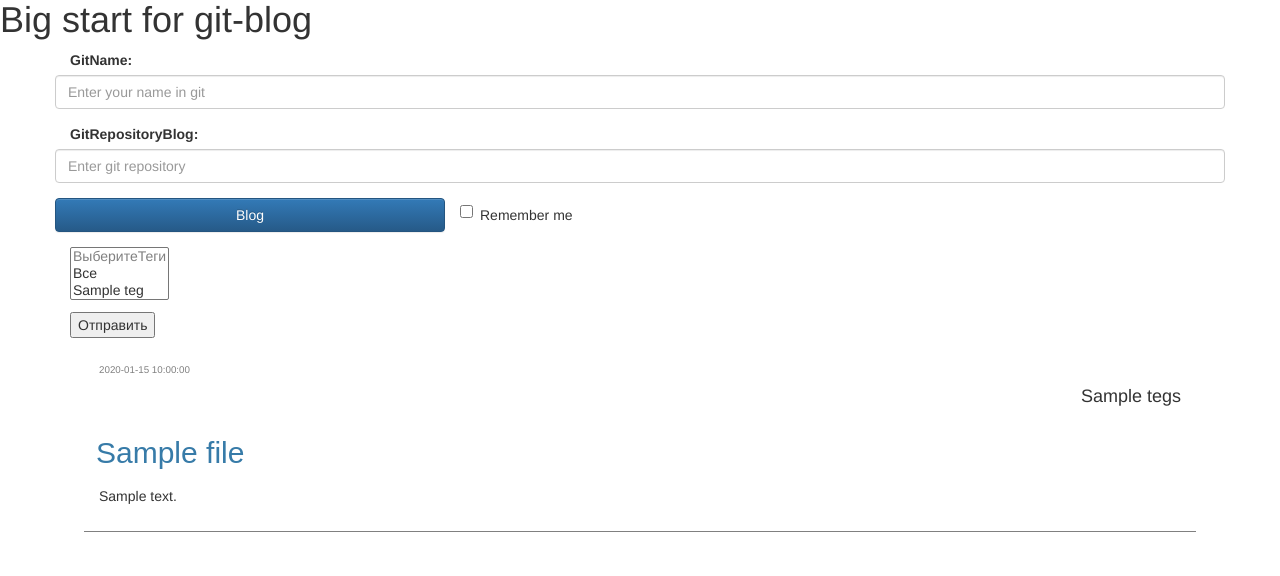
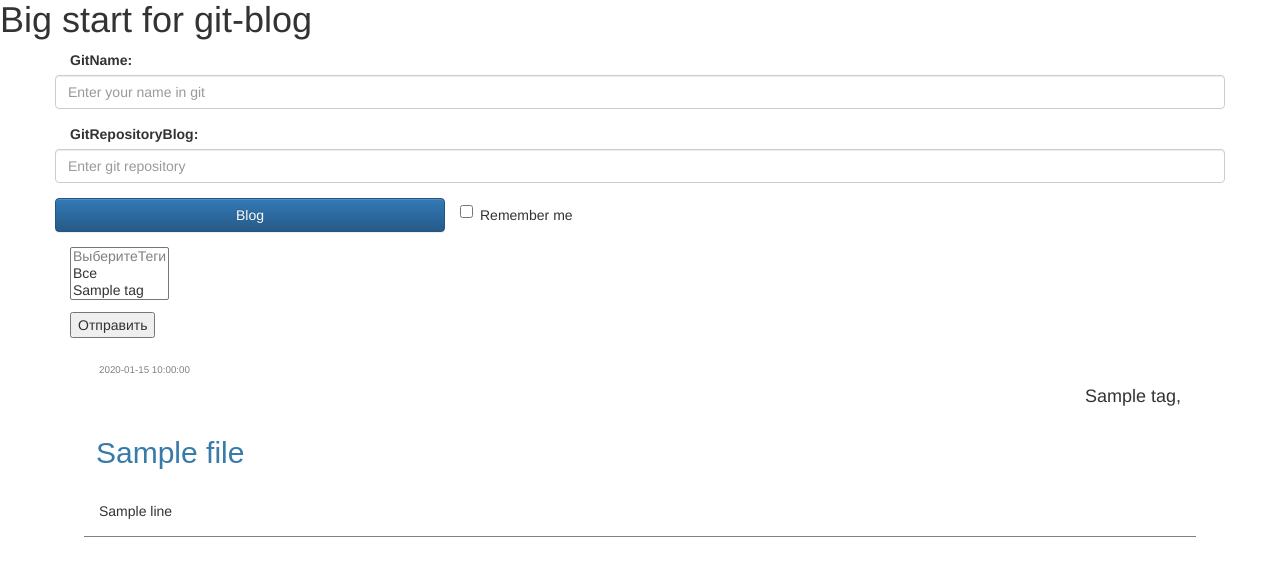
Before and after one commit to rrLero/git-blog, a Flask app: template templates/blog.html in a window 1280 px wide. Shown: the part 20-596 px from the top of the page. Run offline with Flask 2, Linux system fonts and the light colour scheme; the template is opened without the code that fills it: most values are stand-ins (such as "Sample title", 1, 10 or a date in 2020); some libraries are stand-ins or nearby versions.

Commit message:
new format works

```diff
--- a/app.py
+++ b/app.py
@@ -26,7 +26,7 @@ f.close()
 # считываем с репозитория git-blog-content файл README.md и читаем в переменную file
 def get_file(git_name, git_repository):
     list_git_files = []
-    git_objects = requests.get('https://api.github.com/repos/%s/%s/contents/' % (git_name, git_repository))
+    git_objects = requests.get('https://api.github.com/repos/%s/%s/contents/posts/' % (git_name, git_repository), auth=('rrlero', '7M7T9nHH'))
     git_objects = git_objects.json()
     if str(type(git_objects)) == "<class 'dict'>":
         session['logged_in'] = False
@@ -34,31 +34,21 @@ def get_file(git_name, git_repository):
     for git_object in git_objects:
         url = git_object['download_url']
         val = {}
-        s = git_object['name'].rfind('.')
-        if s != -1:
-            val['date'] = git_object['name'][0: s]
-        else:
-            val['date'] = git_object['name']
-        try:
-            val['date'] = datetime.datetime.strptime(val['date'], "%H:%M %d-%m-%Y")
-            val['date'] = str(val['date'])
-        except:
-            val['date'] = 'No date'
-        val['title'] = 'No title'
         resource = requests.get(url)
         data = resource.content.decode('utf-8')
         data = [i for i in data.split('\n')]
         data.remove('')
+        val['date'] = ''
         val['text'] = ''
-        val['tegs'] = 'No tegs'
-        if len(data) > 5:
-            for i in range(5):
-                key, string = test_string(data[i])
-                val[key] = string
-            for i in range(5, len(data)):
-                val['text'] = val['text'] + ' ' + data[i]
-        else:
-            val['text'] = 'your file not in right format'
+        val['tags'] = 'No tags'
+        val['author'] = ''
+        val['layout'] = ''
+        i = 1
+        while '---' != data[i]:
+            key, string = test_string(data[i])
+            val[key] = string
+            i += 1
+        val['text'] = [data[j] for j in range(i+1, len(data))]
         list_git_files.append(val)
         f = open('static/temp.txt', 'w')
         f.write(json.dumps(list_git_files))
@@ -67,14 +57,23 @@ def get_file(git_name, git_repository):
 
 
 def test_string(test):
-    if '---' in test:
-        return 'symbol', test
-    if 'title' in test and ':' in test:
-        return 'title', test.split(':')[1].strip()
-    if 'tegs' in test and ':' in test:
-        return 'tegs', test.split(':')[1].strip()
+    if 'title:' in test and ':' in test:
+        return 'title', test[test.find('title:')+len('title:'):].strip()
+    if 'tags' in test and ':' in test:
+        test = test[test.find('tags:')+len('tags:'):].strip()
+        if ',' in test:
+            tags = [j.strip() for j in test.split(',')]
+        else:
+            tags = [test]
+        return 'tags', tags
     if 'layout' in test and ':' in test:
-        return 'layout', test.split(':')[1].strip()
+        return 'layout', test[test.find('layout:')+len('layout:'):].strip()
+    if 'date' in test and ':' in test:
+        test = test[test.find('date:') + len('date:'):].strip()
+        test = test.strip('"')
+        return 'date', test
+    if 'author' in test and ':' in test:
+        return 'author', test[test.find('author:')+len('author:'):].strip()
 
 
 @app.route('/index')
@@ -105,15 +104,17 @@ def login():
         session['logged_in'] = False
         return redirect(url_for('homepage'))
 
+
 # Переадресация на страницу not_found.html
 @app.errorhandler(404)
 def page_not_found(e):
     return render_template('not_found.html'), 404
 
+
 @app.route('/<git_name>/<git_repository_blog>/', methods=['GET', 'POST'])
 def blog(git_name, git_repository_blog, sort=None):
     if request.method == 'GET':
-        sort = request.args.get('teg')
+        sort = request.args.get('tag')
         if sort == 'None':
             sort = None
     session['logged_in'] = True
@@ -121,15 +122,23 @@ def blog(git_name, git_repository_blog, sort=None):
     temp = f.readline()
     if temp:
         file = sorted(json.loads(temp), key=lambda d: d['date'], reverse=True)
-        tegs = {i['tegs'] for i in file}
+        tags = []
+        for i in file:
+            for j in i['tags']:
+                tags.append(j)
+        tags = list(set(tags))
         f.close()
         return render_template('blog.html', git_name=git_name, git_repository_blog=git_repository_blog, file=file,
-                               tegs=tegs, sort=sort)
+                               tags=tags, sort=sort)
     else:
         file = get_file(git_name, git_repository_blog)
     if file:
-        tegs = {i['tegs'] for i in file}
-        return render_template('blog.html', git_name=git_name, git_repository_blog=git_repository_blog, file=file, tegs=tegs, sort=sort)
+        tags = []
+        for i in file:
+            for j in i['tags']:
+                tags.append(j)
+        tags = list(set(tags))
+        return render_template('blog.html', git_name=git_name, git_repository_blog=git_repository_blog, file=file, tags=tags, sort=sort)
     else:
         session['logged_in'] = False
         flash('No such name or repository or both')
@@ -137,4 +146,4 @@ def blog(git_name, git_repository_blog, sort=None):
 
 
 if __name__ == '__main__':
-    app.run(debug=True)
+    app.run(debug=True, host='0.0.0.0')
--- a/templates/blog.html
+++ b/templates/blog.html
@@ -3,11 +3,11 @@
 
 
 <form action="{{ url_for('blog' , git_name=git_name, git_repository_blog=git_repository_blog) }}" method="get">
-    <p><select size="3" multiple name="teg">
+    <p><select size="3" multiple name="tag">
         <option disabled>ВыберитеТеги</option>
         <option value="None">Все</option>
-        {% for teg in tegs %}
-        <option value="{{ teg }}" >{{ teg }}</option>
+        {% for tag in tags %}
+        <option value="{{ tag }}" >{{ tag }}</option>
         {% endfor %}
     </select></p>
     <p><input type="submit" value="Отправить"></p>
@@ -17,21 +17,28 @@
 
 {% for el in file %}
     {% if sort  %}
-    {% if sort == el['tegs'] %}
+    {% if sort in el['tags'] %}
       <li>
           <div class="date"> {{ el['date'] }}</div>
-          <h4 align="right"> {{ el['tegs'] }}</h4>
+          <h4 align="right"> {% for tag in el['tags'] %} {{ tag }} {% endfor %}</h4>
           <h2 class="entres-h2">{{ el['title'] }} </h2>
-          <p>{{ el['text'] }} </p>
+
+              {% for line in el['text'] %}
+             <p> {{ line }}</p>
+              {% endfor %}
+
+
           <div style="clear:both;"></div>
       </li>
     {% endif %}
     {% else %}
           <li>
           <div class="date"> {{ el['date'] }}</div>
-          <h4 align="right"> {{ el['tegs'] }}</h4>
+          <h4 align="right"> {% for tag in el['tags'] %} {{ tag }}, {% endfor %}</h4>
           <h2 class="entres-h2">{{ el['title'] }} </h2>
-          <p>{{ el['text'] }} </p>
+              {% for line in el['text'] %}
+             <br>{{ line }}
+              {% endfor %}
           <div style="clear:both;"></div>
       </li>
     {% endif %}
```
